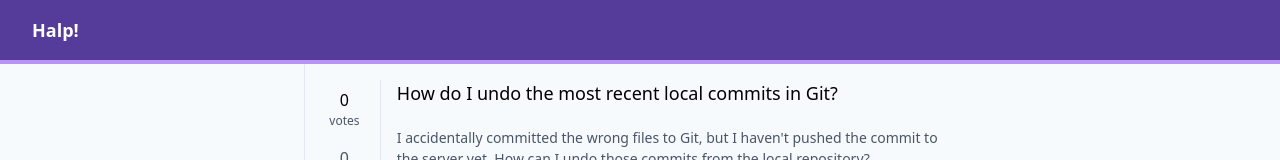
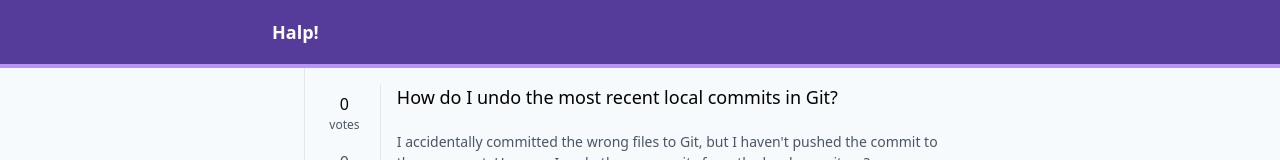
Before and after one commit to kubejm/halp, a React app in the folder packages/frontend/: page / in a window 1280 px wide. Shown: the top 160 px of the page. Built offline with nearby package versions, Linux system fonts and the light colour scheme.

Commit message:
feat(frontend): center header

```diff
--- a/packages/frontend/src/components/layout/index.tsx
+++ b/packages/frontend/src/components/layout/index.tsx
@@ -12,8 +12,10 @@ function Logo() {
 
 function Header() {
   return (
-    <nav className="flex items-center justify-between bg-purple-800 border-b-4 border-purple-400 px-8 h-16">
-      <Logo />
+    <nav className="bg-purple-800 border-b-4 border-purple-400">
+      <div className="flex items-center justify-between px-4 h-16 max-w-3xl mx-auto">
+        <Logo />
+      </div>
     </nav>
   );
 }
```
